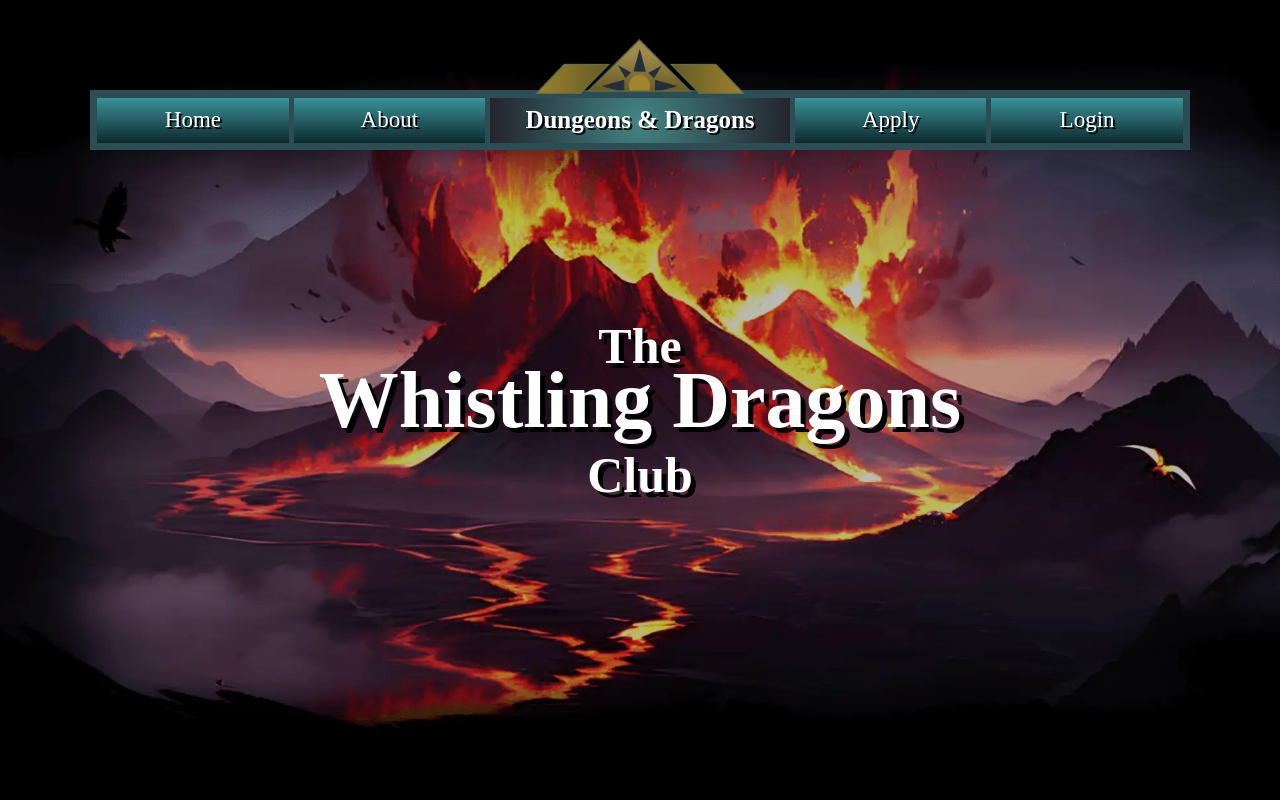
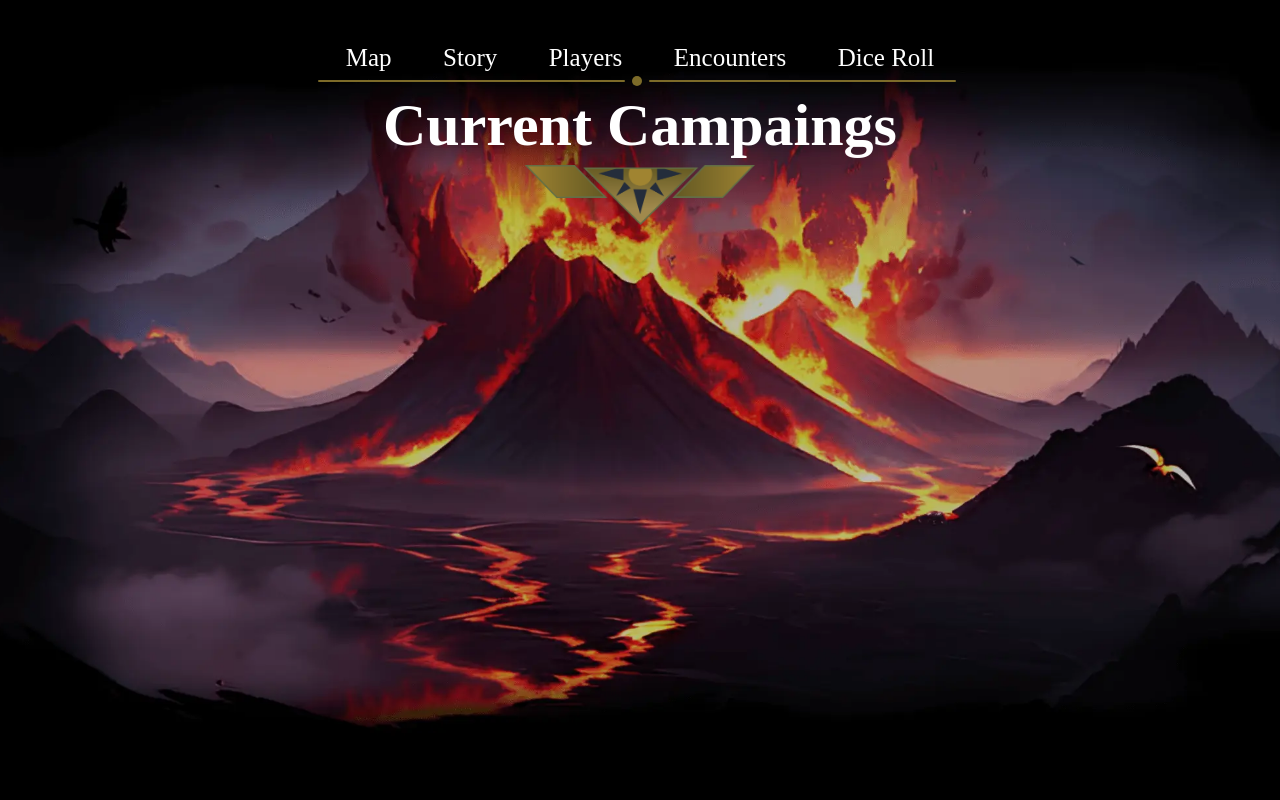
Before and after one commit to fluffyshark/whistling_dragons_client, a React (Create React App) app: page /campaign in a window 1280 px wide. Shown: the top 800 px of the page. Built offline with nearby package versions, Linux system fonts and the light colour scheme; a web font is replaced by a local one.

Commit message:
Design - Added a menu to CampaignView (10min)

```diff
--- a/src/App.tsx
+++ b/src/App.tsx
@@ -12,7 +12,7 @@ function App() {
     <BrowserRouter>
     <Routes>
       <Route path="/" element={<StartView/>}></Route>
-      <Route path="/campaigns" element={<CampaignView/>}></Route>
+      <Route path="/campaign" element={<CampaignView/>}></Route>
       <Route path="/createcampaign" element={<CreateCampaign/>}></Route>
       <Route path="/member" element={<MemberView/>}></Route>
       <Route path="/*" element={<StartView/>}></Route>
--- a/src/pages/campaigns/CampaignView.tsx
+++ b/src/pages/campaigns/CampaignView.tsx
@@ -1,10 +1,24 @@
 import React from 'react'
+import sunCrownImg from "../../components/assets/misc/img_sun_crown.png"
 
 type Props = {}
 
 const CampaignView = (props: Props) => {
   return (
-    <div>CampaignView</div>
+    <div className='campaignView'>
+      <div className="memberView_menu">
+          <div className="memberView_menu_text"><p>Map</p><p>Story</p><p>Players</p><p>Encounters</p><p>Dice Roll</p></div>
+
+          <div className="memberView_menu_decor">
+            <div className="memberView_menu_decor_goldenLine"></div><div className="memberView_menu_decor_dot"></div><div className="memberView_menu_decor_goldenLine"></div>
+          </div>
+
+          <div className="memberView_menu_title_and_crown">
+            <p>Current Campaings</p>
+            <img src={sunCrownImg} alt="" />
+          </div>
+        </div>
+    </div>
   )
 }
 
--- a/src/pages/campaigns/styles/_campaignView.scss
+++ b/src/pages/campaigns/styles/_campaignView.scss
@@ -0,0 +1,9 @@
+.campaignView {
+    width: 100%;
+    height: 100vh;
+    background-image: url("../components/assets/backgrounds/backgroundImage01.webp");
+    background-repeat: no-repeat;
+    background-size: cover;
+    background-position: center center;
+    display: flex; align-items: center; flex-direction: column;
+}
--- a/src/styles/styles.css
+++ b/src/styles/styles.css
@@ -391,6 +391,18 @@
   left: 94.5%;
   border: none;
   cursor: pointer;
+}
+
+.campaignView {
+  width: 100%;
+  height: 100vh;
+  background-image: url("../components/assets/backgrounds/backgroundImage01.webp");
+  background-repeat: no-repeat;
+  background-size: cover;
+  background-position: center center;
+  display: flex;
+  align-items: center;
+  flex-direction: column;
 }
 
 .createCampaign {
```
Also changed, not shown: 1 other file (tests, documents, lock files or other folders).
